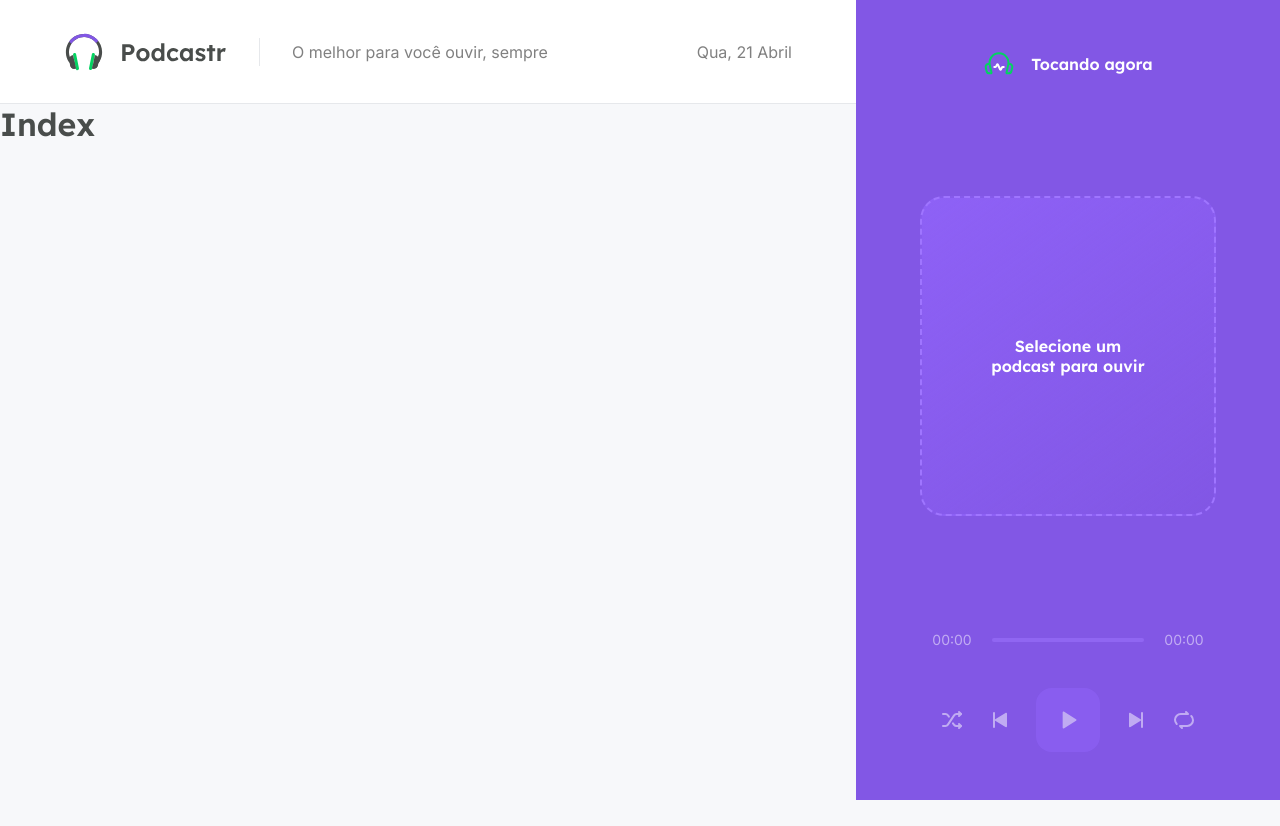
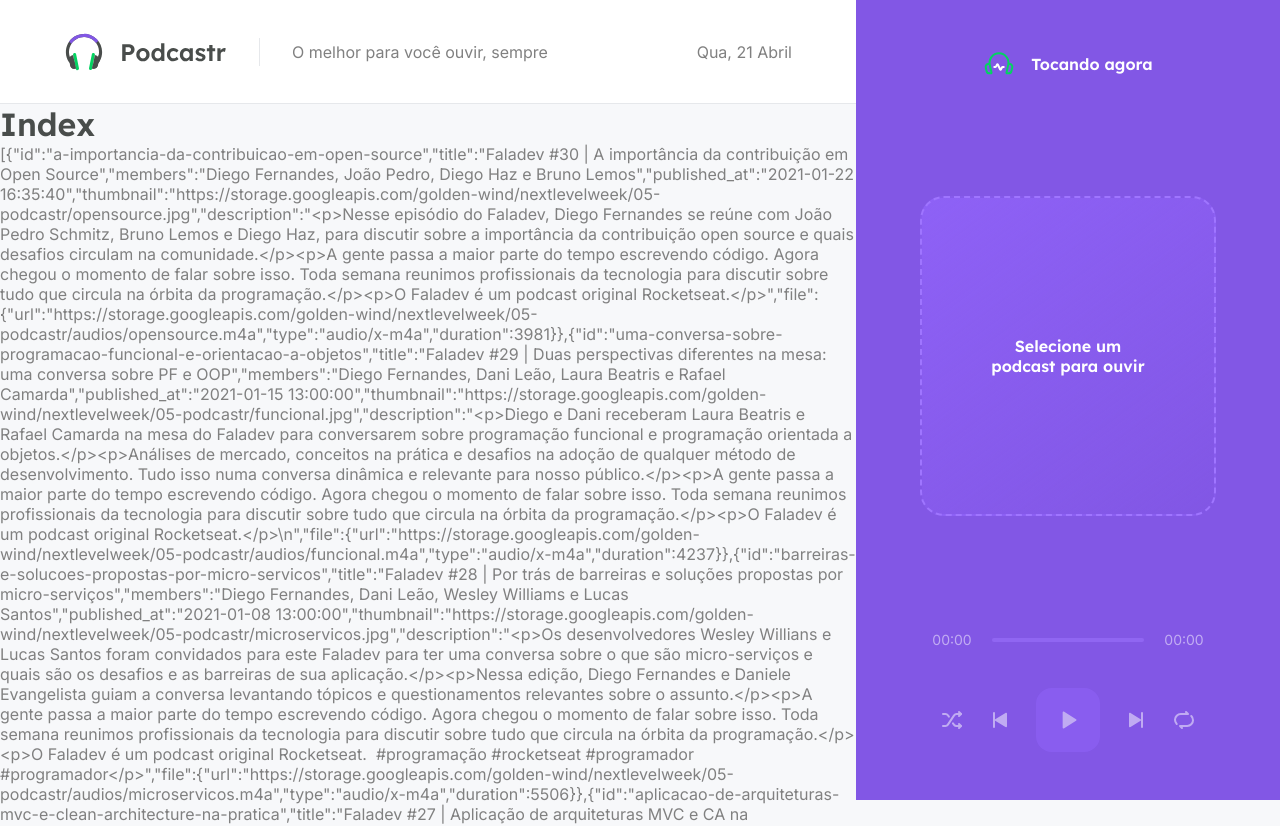
Before and after one commit to danillorcb/podcastr-next, a Next.js app: page / in a window 1280 px wide. Shown: the top 826 px of the page. Before the commit the page ends 800 px from the top, so only its background shows below. Built offline with nearby package versions, Linux system fonts and the light colour scheme; data requests are answered from the project's data file.

Commit message:
Consume API with Next SSG

```diff
--- a/src/pages/index.tsx
+++ b/src/pages/index.tsx
@@ -1,5 +1,30 @@
-export default function Home() {
+export default function Home(props) {
+  // SPA - Não aparece na indexação do Google
+  // useEffect(() => {
+  //   fetch('http://localhost:3333/episodes')
+  //     .then(response => response.json())
+  //     .then(data => console.log(data))
+  // }, []);
+
   return (
-    <h1>Index</h1>
+    <div>
+      <h1>Index</h1>
+      <p>{JSON.stringify(props.episodes)}</p>
+    </div>
   )
 }
+
+// SSG - Static Site Generation
+// Para que não faça uma nova requisição toda vez que alguém acessar a página,
+// assim como é feito no SSR - Server Side Rendering
+export async function getStaticProps() {
+  const response = await fetch('http://localhost:3333/episodes');
+  const data = await response.json();
+
+  return {
+    props: {
+      episodes: data
+    },
+    revalidate: 60 * 60 * 8 // atualiza a cada 8 horas
+  }
+}
```
